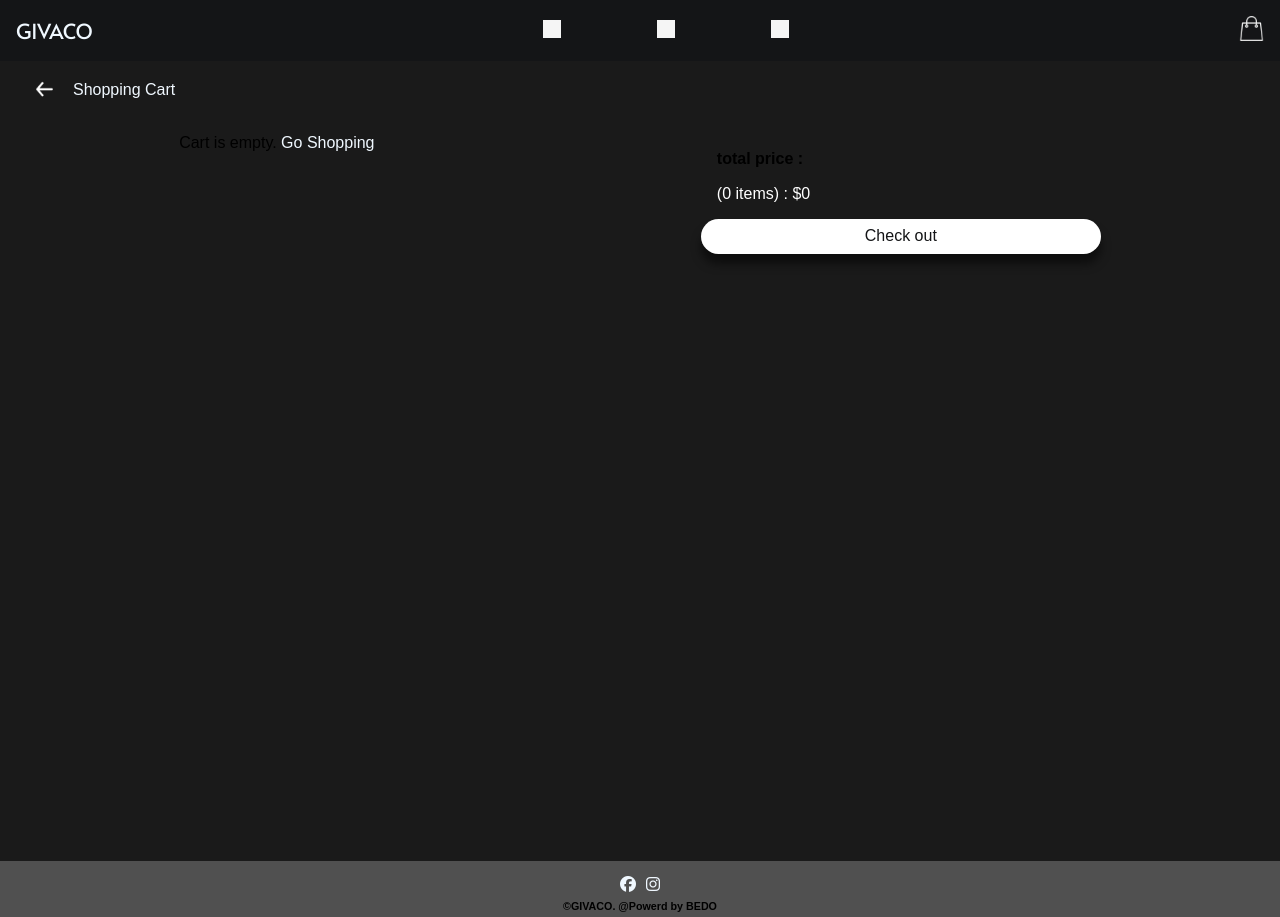
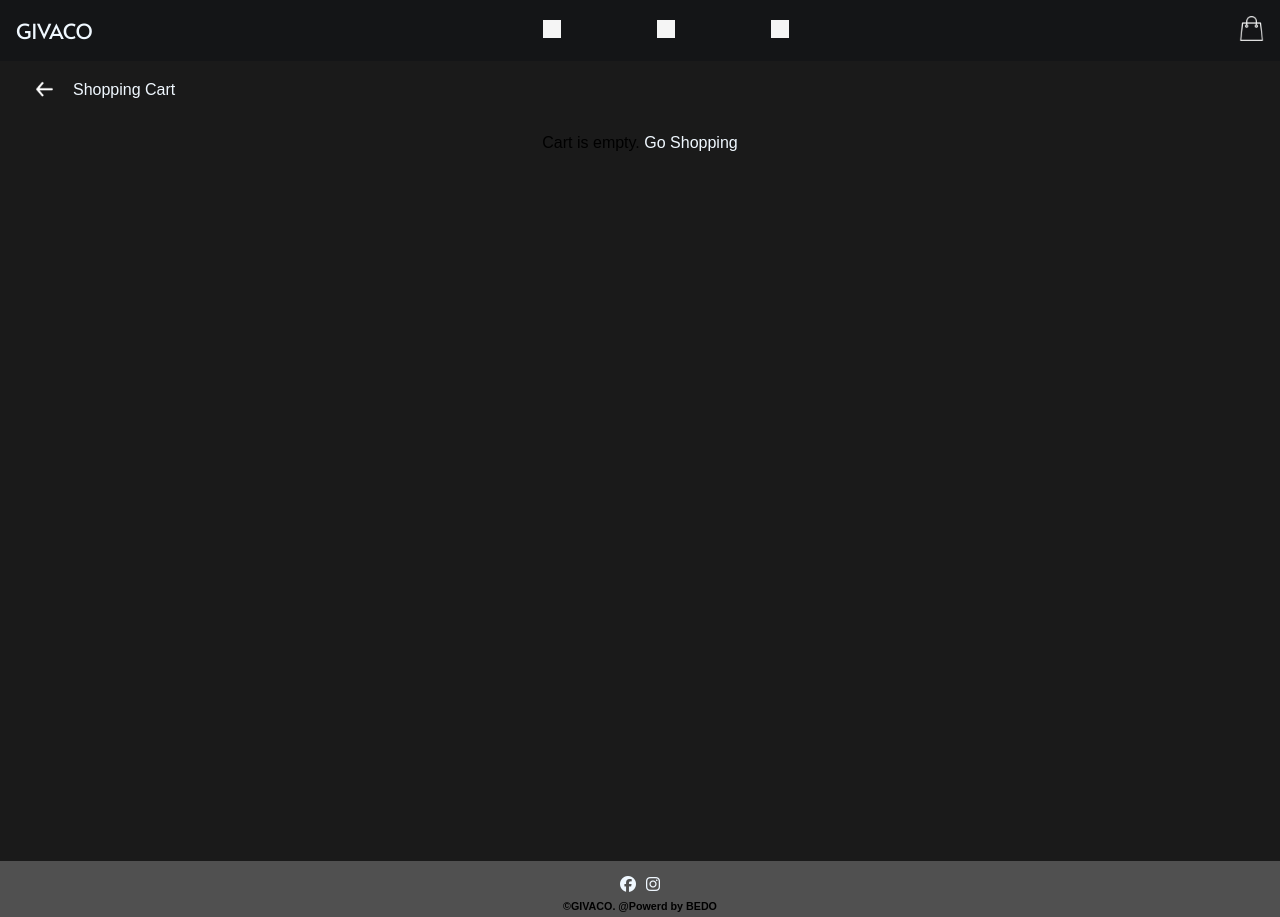
Before and after one commit to AbdElRahman501/givaco, a React (Create React App) app in the folder client/: page /cart in a window 1280 px wide. Built offline with nearby package versions, Linux system fonts and the light colour scheme; grey boxes are pictures that could not be loaded.

Commit message:
adjust embity cart

```diff
--- a/client/src/screens/CartScreen.js
+++ b/client/src/screens/CartScreen.js
@@ -78,16 +78,18 @@ export default function CartScreen() {
 
             ))}
             </div>
-          </>
-        )}
-      <div className="grid-item">
+            <div className="grid-item">
         <div class="check-out">
           <h6>total price : </h6>
             <p className="white-text">({cartItems?.reduce((a, c) => a + c.qty, 0)} items) : $
                 {cartItems?.reduce((a, c) => a + c.price * c.qty, 0)}</p>
-                <Link to={'/signin?redirect=shipping'}><button disabled={cartItems?.length === 0}>Check out</button></Link>
+                <Link to={'/signin?redirect=shipping'}><button disabled={cartItems.length === 0}>Check out</button></Link>
         </div>
       </div>
+          </>
+        )}
+
+
   </div>
 
 </section>
```
